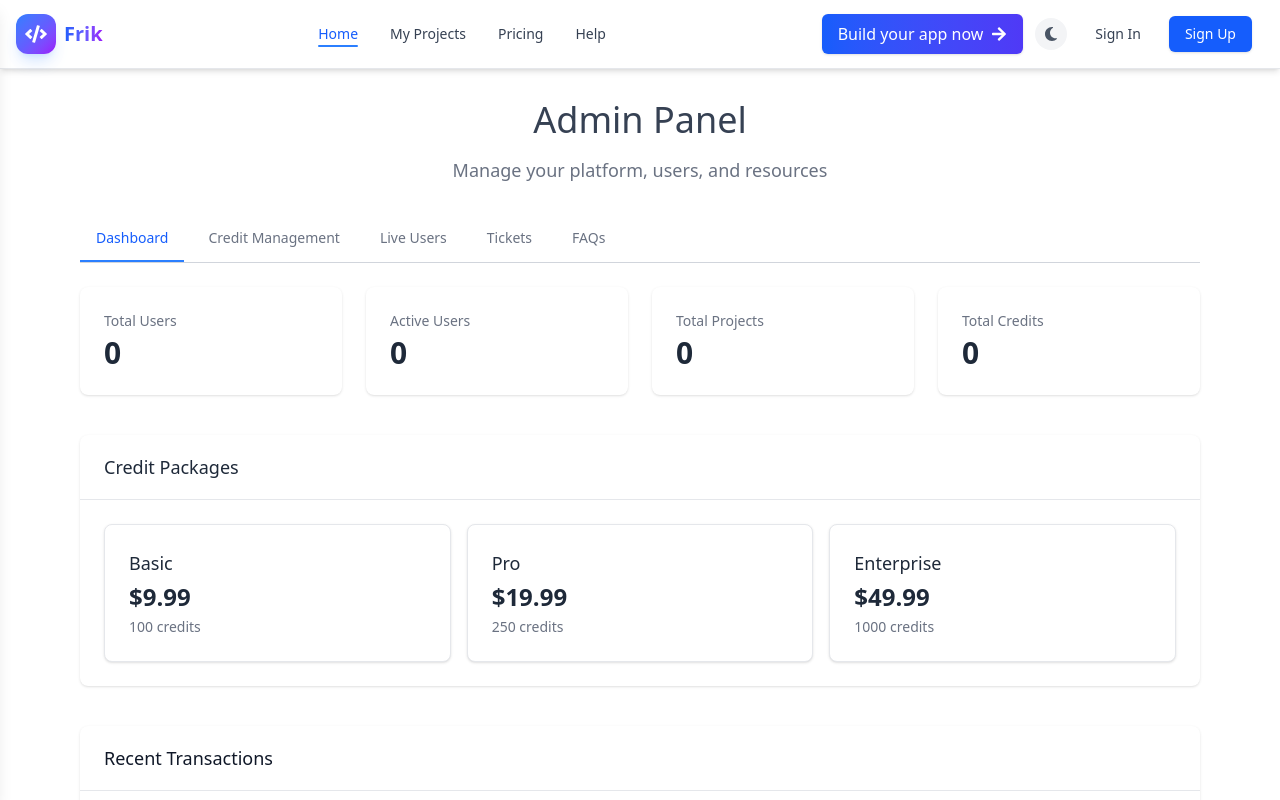
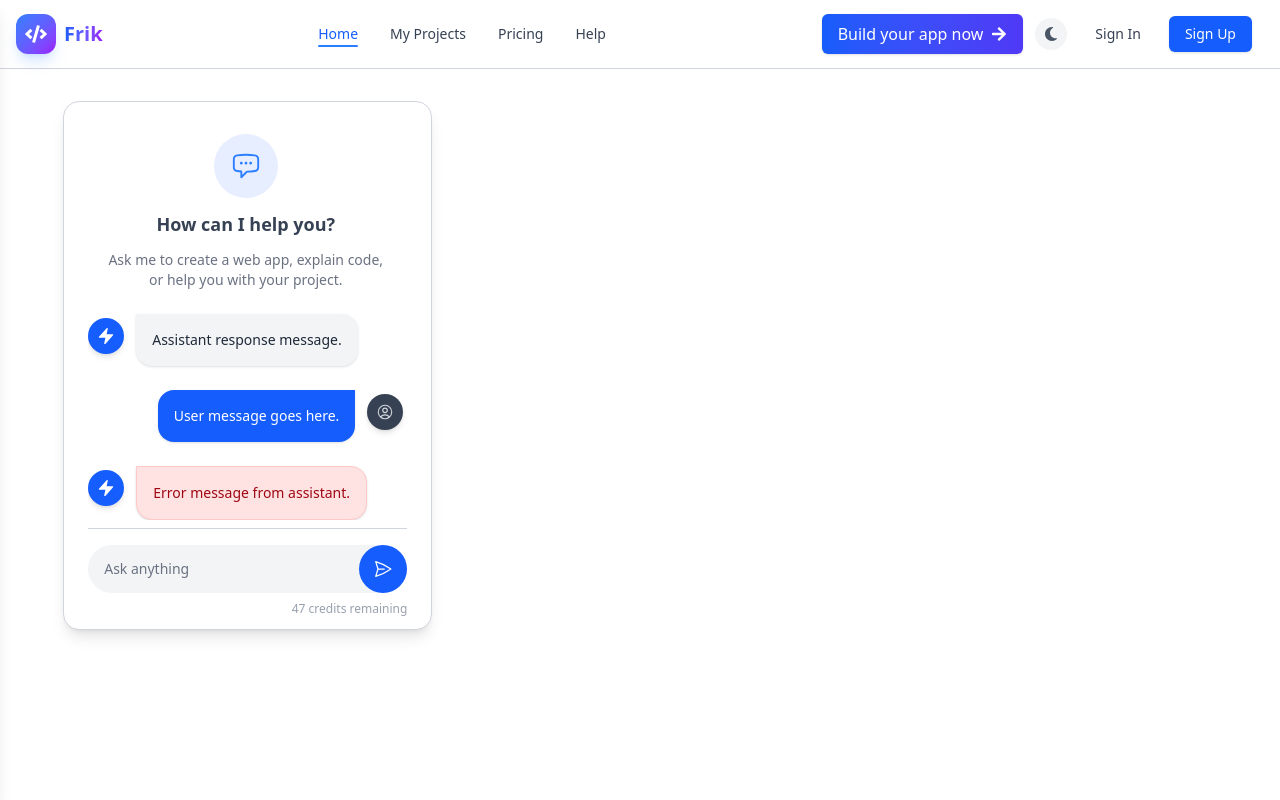
Before and after one commit to elite6108/Frik.Dev, a React (Vite) app: page / in a window 1280 px wide. Shown: the top 800 px of the page. Built offline with nearby package versions, Linux system fonts and the light colour scheme.

Commit message:
chatbox created

```diff
--- a/package.json
+++ b/package.json
@@ -10,6 +10,7 @@
     "preview": "vite preview"
   },
   "dependencies": {
+    "@stackblitz/sdk": "^1.11.0",
     "@tailwindcss/vite": "^4.1.7",
     "react": "^19.1.0",
     "react-dom": "^19.1.0",
--- /dev/null
+++ b/src/components/BuilderComponents/Chatbox.jsx
@@ -0,0 +1,92 @@
+import {
+  HiOutlineChatBubbleLeftEllipsis,
+  HiMiniBolt,
+  HiOutlineUserCircle,
+  HiOutlinePaperAirplane,
+} from "react-icons/hi2";
+
+const messages = [
+  { type: "assistant", content: "Assistant response message." },
+  { type: "user", content: "User message goes here." },
+  { type: "assistant-error", content: "Error message from assistant." },
+];
+
+function Chatbox() {
+  return (
+    <div className="flex flex-col justify-between w-full mx-auto px-6 pt-4 pb-3 border border-gray-300 dark:border-gray-800 bg-white dark:bg-gray-900 text-sm text-gray-900 dark:text-gray-100 rounded-2xl shadow-lg max-h-[85vh]">
+
+      <div className="flex-1 overflow-y-auto space-y-6 pr-1">
+        <div className="flex flex-col items-center justify-center text-center px-4 space-y-3 pt-4">
+          <div className="h-16 w-16 rounded-full bg-blue-600/10 flex items-center justify-center">
+            <HiOutlineChatBubbleLeftEllipsis className="text-blue-500 text-3xl" />
+          </div>
+          <h3 className="text-lg font-semibold text-gray-700 dark:text-gray-300">
+            How can I help you?
+          </h3>
+          <p className="text-sm text-gray-500 dark:text-gray-400 max-w-md">
+            Ask me to create a web app, explain code, or help you with your project.
+          </p>
+        </div>
+
+        {messages.map((msg, index) => {
+          if (msg.type === "assistant") {
+            return (
+              <div key={index} className="flex items-start gap-3">
+                <div className="h-9 w-9 rounded-full bg-blue-600 flex items-center justify-center mt-1 shadow-md">
+                  <HiMiniBolt className="text-white text-lg" />
+                </div>
+                <div className="max-w-[85%] bg-gray-100 dark:bg-gray-800 text-gray-800 dark:text-gray-200 rounded-2xl rounded-tl-none p-4 shadow-sm">
+                  {msg.content}
+                </div>
+              </div>
+            );
+          } else if (msg.type === "user") {
+            return (
+              <div key={index} className="flex items-start justify-end gap-3">
+                <div className="max-w-[85%] bg-blue-600 text-white rounded-2xl rounded-tr-none p-4 shadow-sm">
+                  {msg.content}
+                </div>
+                <div className="h-9 w-9 rounded-full bg-gray-700 flex items-center justify-center mt-1 shadow-md">
+                  <HiOutlineUserCircle className="text-gray-300 text-lg" />
+                </div>
+              </div>
+            );
+          } else if (msg.type === "assistant-error") {
+            return (
+              <div key={index} className="flex items-start gap-3">
+                <div className="h-9 w-9 rounded-full bg-blue-600 flex items-center justify-center mt-1 shadow-md">
+                  <HiMiniBolt className="text-white text-lg" />
+                </div>
+                <div className="max-w-[85%] bg-red-100 text-red-800 border border-red-200 dark:bg-red-900/30 dark:text-red-200 dark:border-red-800 rounded-2xl rounded-tl-none p-4 shadow-sm">
+                  {msg.content}
+                </div>
+              </div>
+            );
+          }
+          return null;
+        })}
+      </div>
+
+      <div className="pt-4 border-t border-gray-300 dark:border-gray-800 mt-2">
+        <div className="flex items-center gap-3 bg-gray-100 dark:bg-gray-800 rounded-full">
+          <input
+            type="text"
+            placeholder="Ask anything"
+            className="flex-1 bg-transparent text-sm text-gray-800 dark:text-white placeholder-gray-500 dark:placeholder-gray-400 outline-none px-4 py-2"
+          />
+          <button
+            type="button"
+            className="bg-blue-600 hover:bg-blue-700 text-white px-3.5 py-3.5 rounded-full transition flex items-center justify-center cursor-pointer"
+          >
+            <HiOutlinePaperAirplane className="text-xl" />
+          </button>
+        </div>
+        <p className="text-xs text-gray-400 dark:text-gray-500 mt-2 text-right">
+          47 credits remaining
+        </p>
+      </div>
+    </div>
+  );
+}
+
+export default Chatbox;
--- /dev/null
+++ b/src/components/BuilderComponents/IDE.jsx
@@ -0,0 +1,9 @@
+function IDE() {
+  return (
+    <div>
+
+    </div>
+  )
+}
+
+export default IDE;
--- a/src/components/Navbar/Navbar.jsx
+++ b/src/components/Navbar/Navbar.jsx
@@ -12,7 +12,7 @@ export default function Navbar() {
 
   return (
     <>
-      <nav className="fixed w-full z-50 top-0 left-0 backdrop-blur bg-white/80 dark:bg-gray-900 border-b border-gray-200 dark:border-gray-800 shadow-md transition-all duration-300">
+      <nav className="w-full backdrop-blur bg-white/80 dark:bg-gray-900 border-b border-gray-300 dark:border-gray-800 transition-all duration-300">
         <div className="max-w-7xl mx-auto px-4 py-2 sm:py-3.5 flex justify-between items-center">
           <Logo />
           <NavLinks />
--- a/src/index.css
+++ b/src/index.css
@@ -4,3 +4,7 @@
 * {
   box-sizing: border-box;
 }
+
+::-webkit-scrollbar {
+  display: none;
+}
--- a/src/layouts/Layout.jsx
+++ b/src/layouts/Layout.jsx
@@ -7,10 +7,10 @@ const Layout = () => {
   return (
     <div>
       <Navbar />
-      <main className="flex-1 bg-white/80 dark:bg-gray-900 transition-colors duration-300 min-h-screen">
+      <main className="flex-1 bg-white/80 dark:bg-gray-900 transition-colors duration-300">
         {/* <Outlet /> */}
-        {/* <Builder /> */}
-        <Admin />
+        <Builder />
+        {/* <Admin /> */}
       </main>
     </div>
   );
--- a/src/pages/Admin.jsx
+++ b/src/pages/Admin.jsx
@@ -7,7 +7,7 @@ function Admin() {
   const [activeTab, setActiveTab] = useState("dashboard");
 
   return (
-    <div className="w-full mx-auto px-8 sm:px-10 lg:px-20 pt-25 pb-8">
+    <div className="w-full mx-auto px-8 sm:px-10 lg:px-20 pt-4 pb-8">
       <div className="text-center mb-8">
         <h1 className="text-3xl md:text-4xl font-medium text-gray-700 dark:text-gray-100">
           Admin Panel
--- a/src/pages/Builder.jsx
+++ b/src/pages/Builder.jsx
@@ -1,9 +1,19 @@
+import { useState } from "react";
+import Chatbox from "../components/BuilderComponents/Chatbox";
+import IDE from "../components/BuilderComponents/IDE";
+
 function Builder() {
+  const [codeGenerated, setCodeGenerated] = useState(true);
   return (
-    <div>
-
+    <div className="min-h-screen bg-white dark:bg-gray-950 text-gray-900 dark:text-white p-2 md:p-4 transition-colors duration-200">
+      <div className="flex flex-col lg:flex-row space-y-8 lg:space-y-0 lg:items-center lg:justify-between w-[95%] p-4 mx-auto">
+          <div className={`w-full ${codeGenerated ? "lg:w-[32%]" : "sm:w-[70%] md:w-[60%] lg:w-[38%] mx-auto"}`}><Chatbox /></div>
+          <div className={`w-full ${codeGenerated ? "block lg:w-[66%]" : "hidden"}`}>
+            <IDE />
+          </div>
+        </div>
     </div>
-  )
+  );
 }
 
 export default Builder;
```
Also changed, not shown: 1 other file (tests, documents, lock files or other folders).
